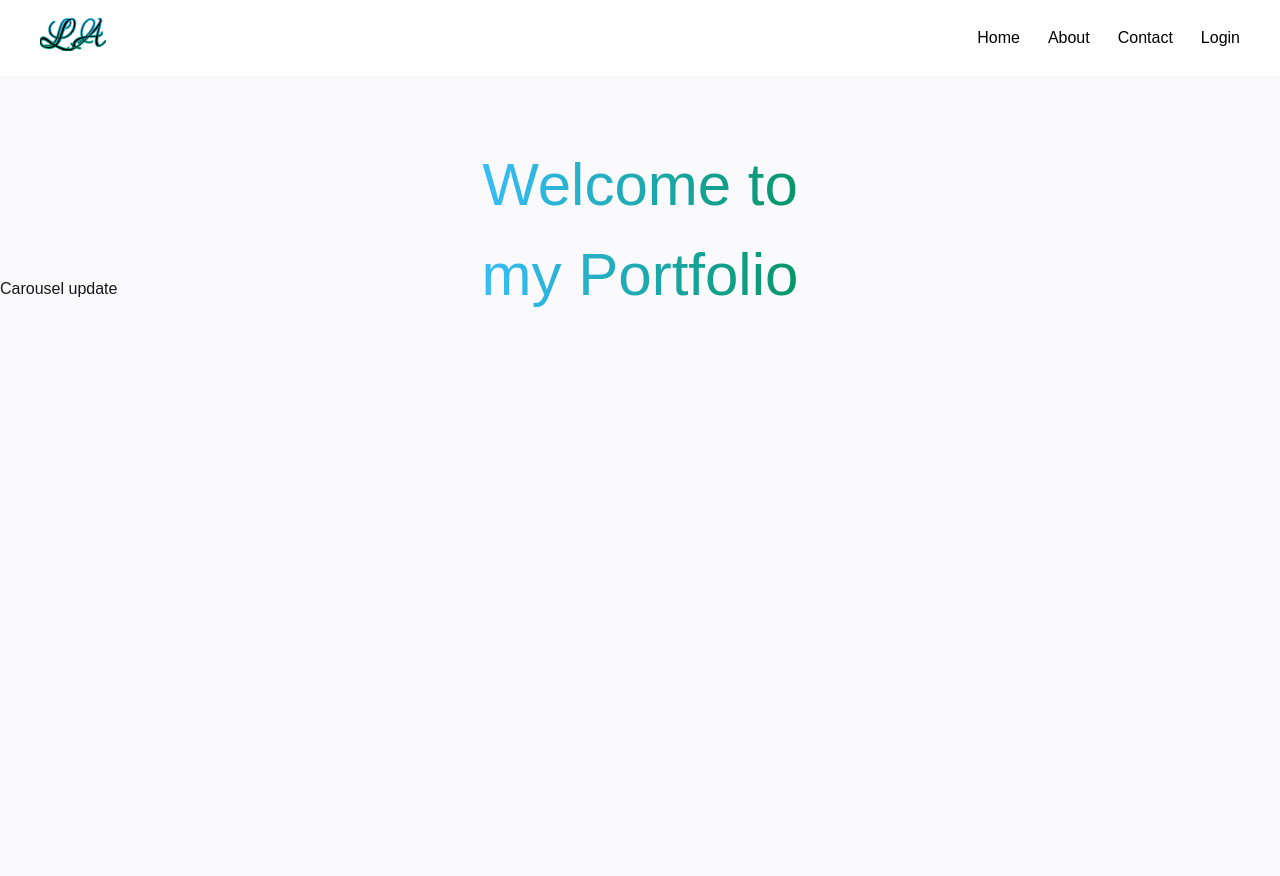
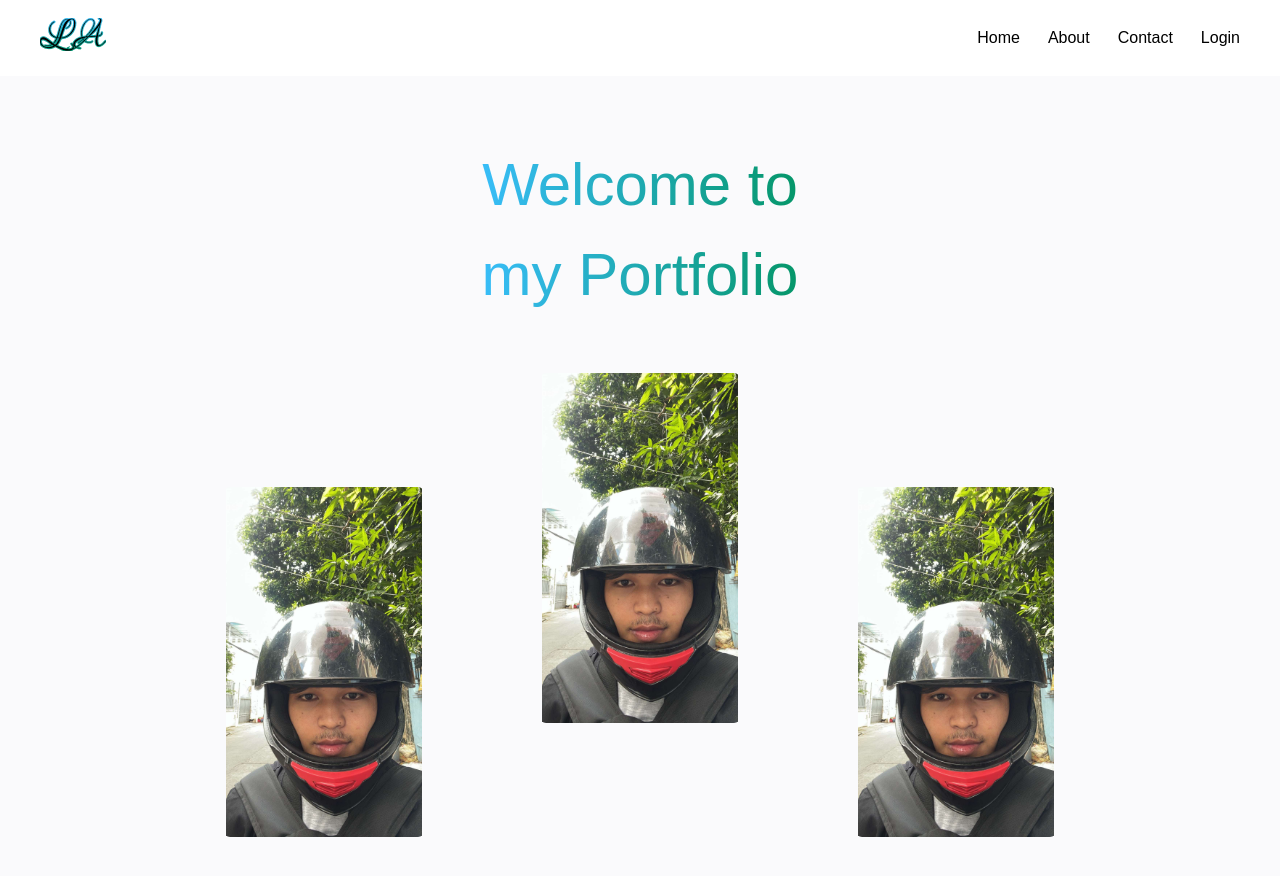
Before and after one commit to Makara1122/portfolio, a Next.js app: page / in a window 1280 px wide. Shown: the top 876 px of the page. Before the commit the page ends 800 px from the top, so only its background shows below. Built offline with nearby package versions, Linux system fonts and the light colour scheme; a web font is replaced by a local one.

Commit message:
auto push

```diff
--- a/components/carousel/Carousel.tsx
+++ b/components/carousel/Carousel.tsx
@@ -1,7 +1,39 @@
-import React from 'react'
+import React from "react";
+import Image from "next/image";
 
 export default function Carousel() {
   return (
-    <div>Carousel update</div>
-  )
+    <div className="md:w-[948px] md:grid md:grid-cols-3  md:grid-rows-2 md:mx-auto md:text-center md:mt-40 md:h-[457px] md:items-center md:place-content-center">
+
+      <div className="mx-auto w-[200px] row-span-2 h-[357px] mb-0 overflow-hidden   border-slate-200   ">
+        <Image
+          className="h-[350px] mx-auto rounded-md object-contain  mb-0"
+          src={"/images/makara.jpg"}
+          width={313}
+          height={363}
+          alt="Makara"
+        />
+      </div>
+
+      <div className=" w-[200px] mx-auto  h-[357px] mb-0 overflow-hidden   border-slate-200   ">
+      <Image
+          className="h-[350px] mx-auto rounded-md object-contain  mb-0"
+          src={"/images/makara.jpg"}
+          width={313}
+          height={363}
+          alt="Makara"
+        />
+      </div>
+
+      <div className=" w-[200px]  mx-auto  h-[357px] mb-0 overflow-hidden row-span-2  border-slate-200   ">
+      <Image
+          className="h-[350px] mx-auto rounded-md object-contain  mb-0"
+          src={"/images/makara.jpg"}
+          width={313}
+          height={363}
+          alt="Makara"
+        />
+      </div>
+    </div>
+  );
 }
```
Also changed, not shown: public/images/makara2.jpeg (added).
